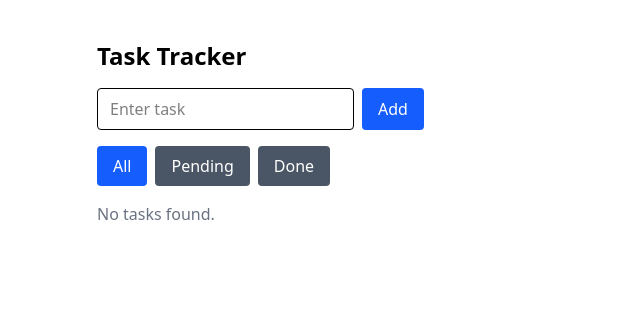
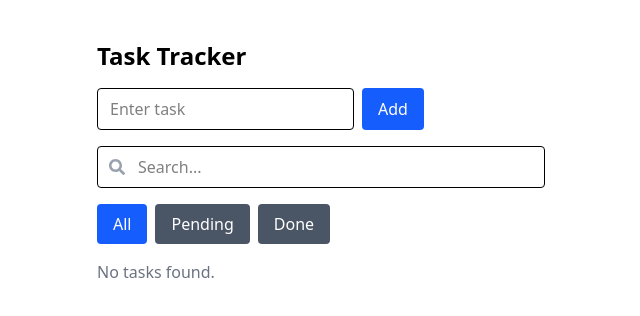
Before and after one commit to Biraj-Thapa/task_tracker, a React (Vite) app: page / in a window 1280 px wide. Shown: the top 316 px of the page, without its empty margins (319-959 px from the left). Built offline with nearby package versions, Linux system fonts and the light colour scheme.

Commit message:
added search and filter

```diff
--- a/package.json
+++ b/package.json
@@ -13,6 +13,7 @@
     "@tailwindcss/vite": "^4.1.18",
     "react": "^19.2.0",
     "react-dom": "^19.2.0",
+    "react-icons": "^5.5.0",
     "tailwindcss": "^4.1.18"
   },
   "devDependencies": {
--- a/src/App.jsx
+++ b/src/App.jsx
@@ -3,10 +3,12 @@ import { getTasks, saveTasks } from "./services/taskService";
 import TaskForm from "./components/TaskForm";
 import TaskList from "./components/TaskList";
 import FilterBar from "./components/FilterBar";
+import SearchInput from "./components/ui/SearchInput";
 
 const App = () => {
   const [tasks, setTasks] = useState([]);
   const [filter, setFilter] = useState("All");
+  const [search, setSearch] = useState("");
 
   useEffect(() => {
     setTasks(getTasks());
@@ -37,8 +39,13 @@ const App = () => {
   };
 
   const filteredTasks = tasks.filter((task) => {
-    if (filter === "All") return true;
-    return task.status === filter;
+    const matchesFilter = filter === "All" || task.status === filter;
+
+    const matchesSearch = task.title
+      .toLowerCase()
+      .includes(search.toLowerCase());
+
+    return matchesFilter && matchesSearch;
   });
 
   return (
@@ -46,12 +53,22 @@ const App = () => {
       <h1 className="text-2xl font-bold mb-4">Task Tracker</h1>
 
       <TaskForm onAdd={addTask} />
+      <div className="mb-4">
+        <SearchInput
+          value={search}
+          onChange={(e) => setSearch(e.target.value)}
+        />
+      </div>
       <FilterBar
         tasks={filteredTasks}
         activeFilter={filter}
         onChange={setFilter}
       />
-      <TaskList tasks={filteredTasks} onDelete={deleteTask} onToggle={toggleStatus} />
+      <TaskList
+        tasks={filteredTasks}
+        onDelete={deleteTask}
+        onToggle={toggleStatus}
+      />
     </div>
   );
 };
--- a/src/components/ui/Input.jsx
+++ b/src/components/ui/Input.jsx
@@ -1,11 +1,12 @@
-const Input = ({ type = "text", value, onChange, placeholder }) => {
+const Input = ({ type = "text", value, onChange, placeholder, className = "", ...props }) => {
   return (
     <input
       type={type}
       value={value}
       onChange={onChange}
       placeholder={placeholder}
-      className="px-3 py-2 border rounded outline-none focus:ring-2 focus:ring-blue-500"
+      className={`px-3 py-2 border rounded outline-none focus:ring-2 focus:ring-blue-500 ${className}`}
+      {...props}
     />
   );
 };
--- /dev/null
+++ b/src/components/ui/SearchInput.jsx
@@ -0,0 +1,22 @@
+import Input from "./Input";
+import { FaSearch } from "react-icons/fa";
+
+const SearchInput = ({ value, onChange, placeholder = "Search..." }) => {
+  return (
+    <div className="relative w-full">
+
+      <div className="absolute inset-y-0 left-0 pl-3 flex items-center pointer-events-none">
+        <FaSearch className="text-gray-400" />
+      </div>
+
+      <Input
+        value={value}
+        onChange={onChange}
+        placeholder={placeholder}
+        className="pl-10 w-full"
+      />
+    </div>
+  );
+};
+
+export default SearchInput;
```
Also changed, not shown: 1 other file (tests, documents, lock files or other folders).
